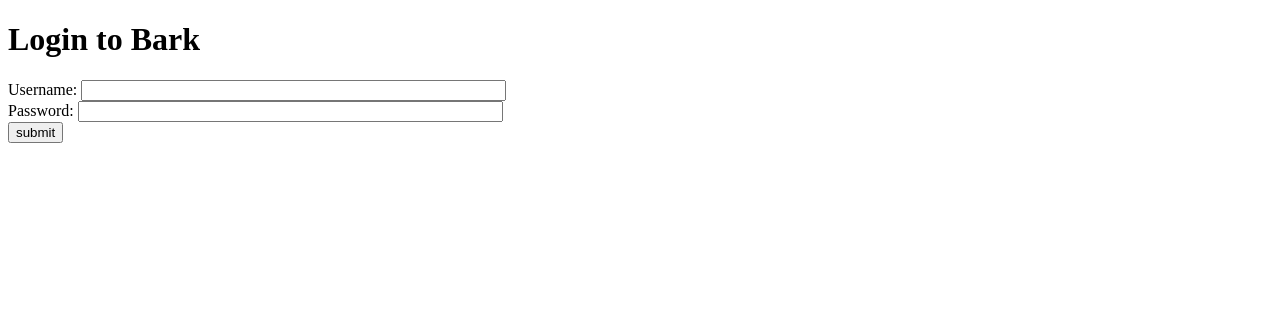
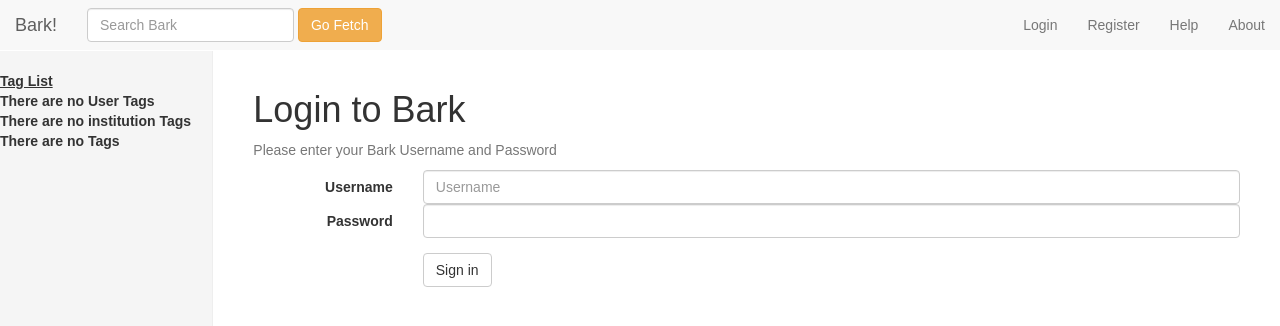
Before and after one commit to projectgoav/studeso, a Django app: template bark/templates/auth/signin.html in a window 1280 px wide. Shown: the top 326 px of the page. Run offline with Django 3.2, Linux system fonts and the light colour scheme; the template is opened without the code that fills it, so the values that code supplies are empty; parts of the project's set-up code (start-up, migrations or seed data) failed here and were passed over; some libraries are stand-ins or nearby versions.

Commit message:
Styled login page with base and bootstrap. Updated view to report error(s) properly

```diff
--- a/bark/templates/auth/signin.html
+++ b/bark/templates/auth/signin.html
@@ -1,20 +1,36 @@
-<!DOCTYPE html>
-<html>
-    <head>
-        <title>Signin to Bark</title>
-    </head>
+{% extends 'base.html' %}
 
-    <body>
-        <h1>Login to Bark</h1>
+{% load staticfiles %}
 
-        <form id="login_form" method="post" action="/signin/">
-            {% csrf_token %}
-            Username: <input type="text" name="username" value="" size="50" />
-            <br />
-            Password: <input type="password" name="password" value="" size="50" />
-            <br />
-            <input type="submit" value="submit" />
-        </form>
+{% block title %}Signin{% endblock %}
 
-    </body>
-</html>
+{% block body_block %}
+<h1>Login to Bark</h1>
+
+<form class="form-horizontal" id="login_form" method="post" action"{% url 'signin' %}">
+
+  {% if error %}
+    <p class="text-danger"> {{ error }}</p>
+  {% else %}
+    <p class="text-muted"> Please enter your Bark Username and Password</p>
+  {% endif %}
+
+  <div class="form-group">
+    {% csrf_token %}
+    <label for="userInput" class="col-sm-2 control-label">Username</label>
+    <div class="col-sm-10">
+      <input type="text" class="form-control" name="username" id="userInput" placeholder="Username" size="50">
+    </div>
+    <label for="passInput" class="col-sm-2 control-label">Password</label>
+    <div class="col-sm-10">
+      <input type="password" class="form-control" name="password" id="passInput" placeholder="" size="50">
+    </div>
+  </div>
+  <div class="form-group">
+    <div class="col-sm-offset-2 col-sm-10">
+      <button type="submit" class="btn btn-default">Sign in</button>
+    </div>
+  </div>
+</form>
+
+{% endblock %}
--- a/bark/templates/base.html
+++ b/bark/templates/base.html
@@ -8,7 +8,7 @@
     <meta name="viewport" content="width=device-width, initial-scale=1">
     <link rel="icon" href="{% static 'img/favicon.ico' %}">
 
-    <title>Bark!</title>
+    <title>Bark! : {% block title %}{% endblock %}</title>
 
     <link href="{% static 'css/bootstrap.min.css' %}" rel="stylesheet">
     <link href="{% static 'css/dashboard.css' %}" rel="stylesheet">
```
Also changed, not shown: bark/bark/views/regviews.py (+6 -4 lines), bark/templates/bark/index.html (+11 -0 lines).
